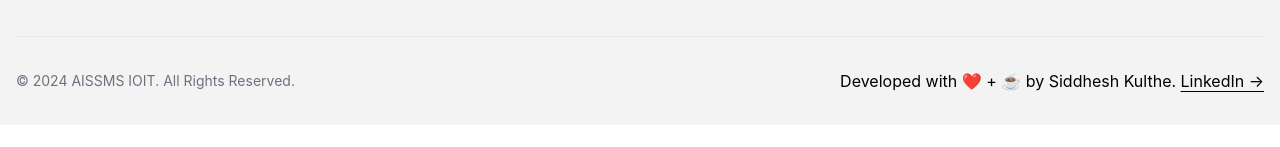
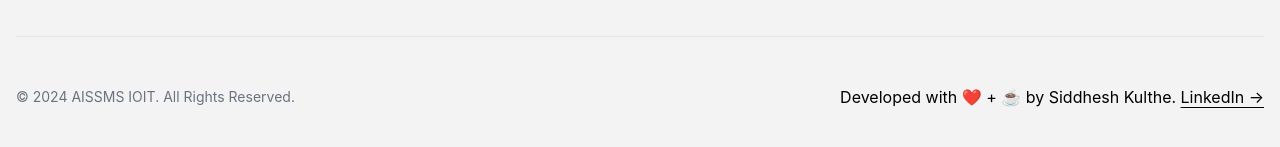
Before and after one commit to siddheshtv/aisa_web_events, a React (Create React App) app: page / in a window 1280 px wide. Shown: the part 1912-2059 px from the top of the page. Before the commit the page ends 2037 px from the top, so only its background shows below. Built offline with nearby package versions, Linux system fonts and the light colour scheme.

Commit message:
Add MARK

```diff
--- a/src/components/shared/Footer.jsx
+++ b/src/components/shared/Footer.jsx
@@ -68,7 +68,7 @@ const Footer = () => {
             </div>
           </div>
           <hr className="my-6 border-gray-200 sm:mx-auto dark:border-gray-700 lg:my-8" />
-          <div className="sm:flex sm:items-center sm:justify-between">
+          <div className="sm:flex sm:items-center sm:justify-between grid grid-cols-1 lg:grid-cols-2 gap-y-4 lg:gap-y-0">
             <span className="text-sm text-gray-500 sm:text-center dark:text-gray-400">
               © 2024{" "}
               <a href="https://aissmsioit.org/" className="hover:underline">
@@ -76,7 +76,7 @@ const Footer = () => {
               </a>
               . All Rights Reserved.
             </span>
-            <span>
+            <span className="py-4">
               Developed with ❤️ + ☕ by Siddhesh Kulthe.{" "}
               <a href="https://linkedin.com/in/siddheshkulthe">
                 <span className="underline underline-offset-4">
```
